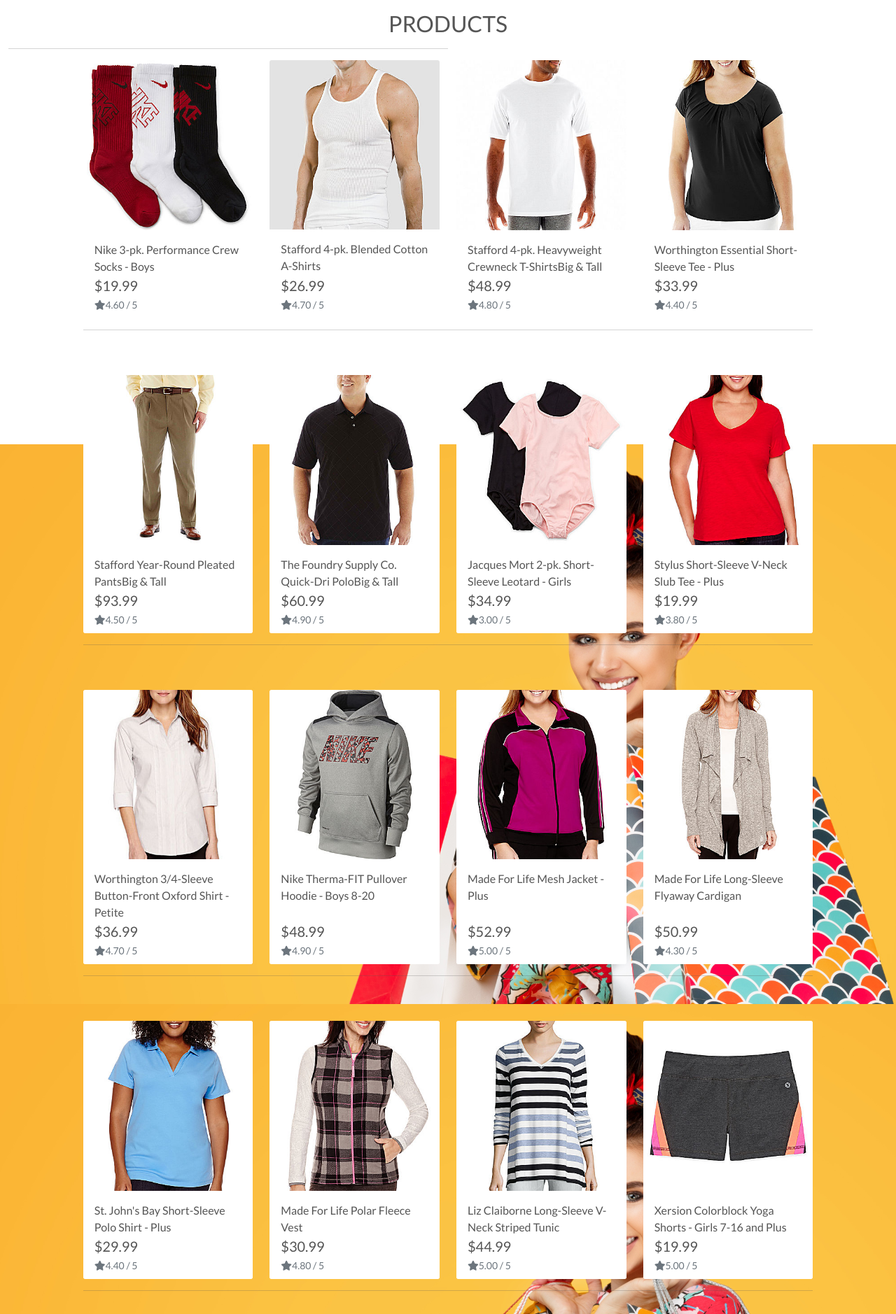
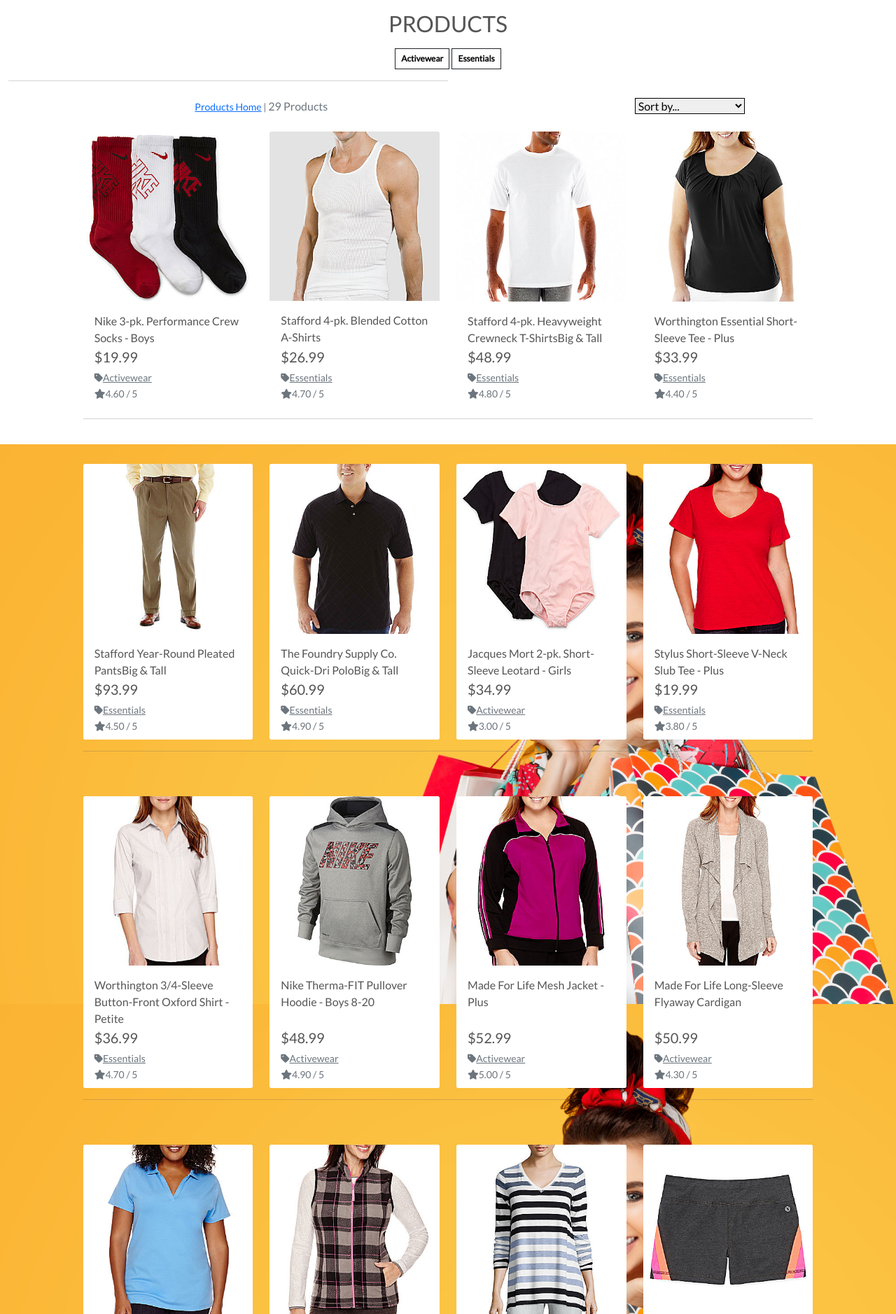
Before and after one commit to EwanColquhoun/boutique_ado_v1, a Django app: a page that uses products/templates/products/products.html in a window 1280 px wide. Shown: the part 165-2043 px from the top of the page at 70% size. Run offline with Django 3.2, Linux system fonts and the light colour scheme; data comes from the database, SQL or seed files in the repository; some libraries are stand-ins or nearby versions.

Commit message:
Added sorting for products

```diff
--- a/products/templates/products/products.html
+++ b/products/templates/products/products.html
@@ -15,12 +15,41 @@
     <div class="row">
         <div class="col text-center mt-3">
             <h2 class="logo-font">Products</h2>
+            {% for c in current_categories %}
+                <a class="category-badge text-decoration-none" href="{% url 'products' %}?category={{ c.name }}">
+                    <span class="p-2 mt-2 badge badge-white text-black rounded-0 border border-dark">{{ c.friendly_name }}</span>
+                </a>
+            {% endfor %}
             <hr class="w-50 mb-1">
         </div>
     </div>
     <div class="row">
         <div class="product-container col-10 offset-1">
-            <div class="row mt-1 mb-2"></div>
+            <div class="row mt-1 mb-2">
+                <div class="col-12 col-md-6 my-auto order-md-last d-flex justify-content-center justify-content-md-end">
+                    <div class="sort-select-wrapper w-50">
+                        <select id="sort-selector" class="custom-select custom-select-sm rounded-0 border border-{% if current_sorting != 'None_None' %}info{% else %}black{% endif %}">
+                            <option value="reset" {% if current_sorting == 'None_None' %}selected{% endif %}>Sort by...</option>
+                            <option value="price_asc" {% if current_sorting == 'price_asc' %}selected{% endif %}>Price (low to high)</option>
+                            <option value="price_desc" {% if current_sorting == 'price_desc' %}selected{% endif %}>Price (high to low)</option>
+                            <option value="rating_asc" {% if current_sorting == 'rating_asc' %}selected{% endif %}>Rating (low to high)</option>
+                            <option value="rating_desc" {% if current_sorting == 'rating_desc' %}selected{% endif %}>Rating (high to low)</option>
+                            <option value="name_asc" {% if current_sorting == 'name_asc' %}selected{% endif %}>Name (A-Z)</option>
+                            <option value="name_desc" {% if current_sorting == 'name_desc' %}selected{% endif %}>Name (Z-A)</option>
+                            <option value="category_asc" {% if current_sorting == 'category_asc' %}selected{% endif %}>Category (A-Z)</option>
+                            <option value="category_desc" {% if current_sorting == 'category_desc' %}selected{% endif %}>Category (Z-A)</option>
+                        </select>
+                    </div>
+                </div>
+                <div class="col-12 col-md-6 order-md-first">
+                    <p class="text-muted mt-3 text-center text-md-left">
+                        {% if search_term or current_categories or current_sorting != 'None_None' %}
+                            <span class="small"><a href="{% url 'products' %}">Products Home</a> | </span>
+                        {% endif %}
+                        {{ products|length }} Products{% if search_term %} found for <strong>"{{ search_term }}"</strong>{% endif %}
+                    </p>
+                </div>
+            </div>
             <div class="row">
                 {% for product in products %}
                     <div class="col-sm-6 col-md-6 col-lg-4 col-xl-3">
@@ -41,6 +70,13 @@
                                 <div class="row">
                                     <div class="col">
                                         <p class="lead mb-0 text-left font-weight-bold">${{ product.price }}</p>
+                                        {% if product.category %}
+                                        <p class="small mt-1 mb-0">
+                                            <a class="text-muted" href="{% url 'products' %}?category={{ product.category.name }}">
+                                                <i class="fas fa-tag mr-1"></i>{{ product.category.friendly_name }}
+                                            </a>
+                                        </p>
+                                        {% endif %}
                                         {% if product.rating %}
                                             <small class="text-muted"><i class="fas fa-star mr-1"></i>{{ product.rating }} / 5</small>
                                         {% else %}
--- a/products/views.py
+++ b/products/views.py
@@ -14,20 +14,21 @@
     direction = None
 
     if request.GET:
-        if 'sort' in request.GET:
+        if 'sort' in request.GET:  #sorts the products based on the user selection.
             sortkey = request.GET['sort']
             sort = sortkey
             if sortkey == 'name':
                 sortkey = 'lower_name'
                 products = products.annotate(lower_name=Lower('name'))
-
+            if sortkey =='category':
+                sortkey = 'category__name'
             if 'direction' in request.GET:
                 direction = request.GET['direction']
-                if direction =='desc':
+                if direction == 'desc':
                     sortkey = f'-{sortkey}'
             products = products.order_by(sortkey)
 
-        if 'category' in request.GET:
+        if 'category' in request.GET:  #returns the producyts sorted by category
             categories = request.GET['category'].split(',')
             products = products.filter(category__name__in=categories)
             categories = Category.objects.filter(name__in=categories)
@@ -45,7 +46,7 @@
 
     context = {
         'products': products,
-        'serch_term': query,
+        'search_term': query,
         'current_categories': categories,
         'current_sorting': current_sorting,
     }
--- a/static/css/base.css
+++ b/static/css/base.css
@@ -70,6 +70,11 @@
     z-index: -1;
 }
 
+a.category-badge > span.badge:hover {
+    background: #212529 !important;
+    color: #fff !important;
+}
+
 /* -------------------------------- Media Queries */
 
 /* Slightly larger container on xl screens */
```
Also changed, not shown: products/templates/products/product_detail.html (+7 -0 lines).
